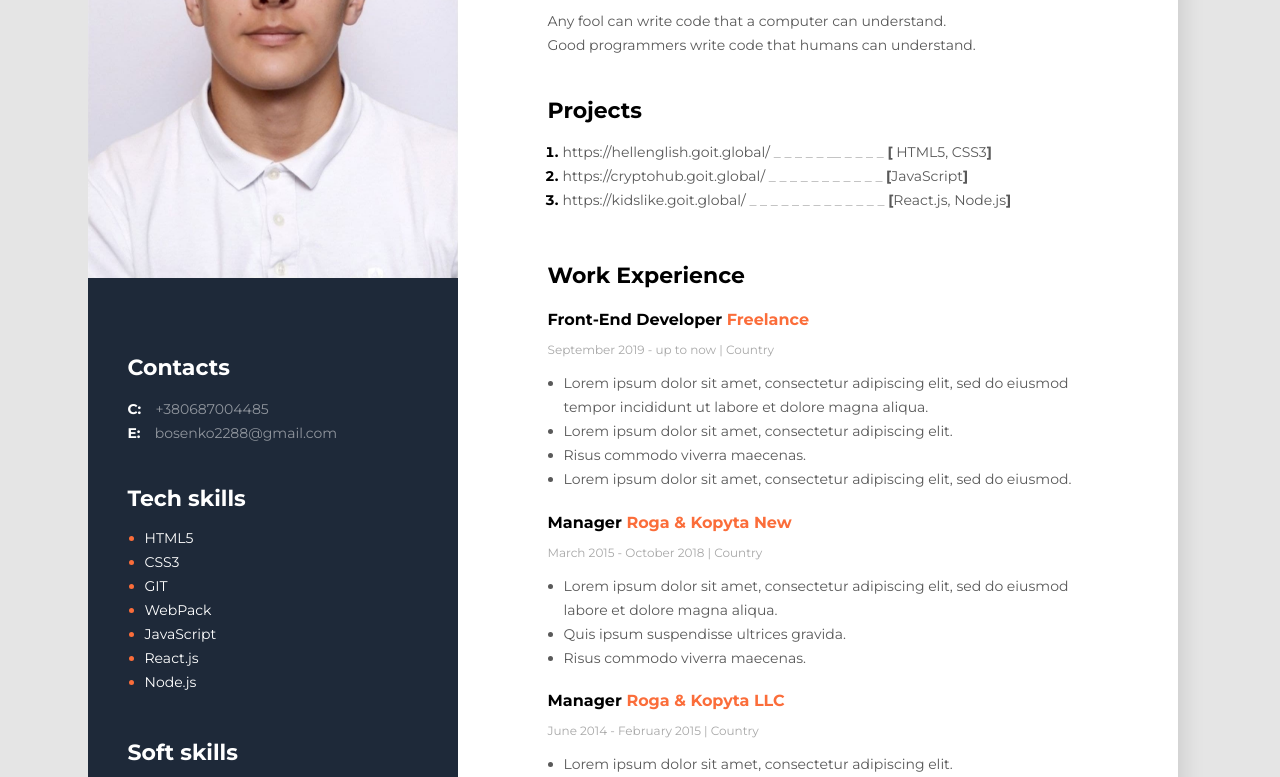
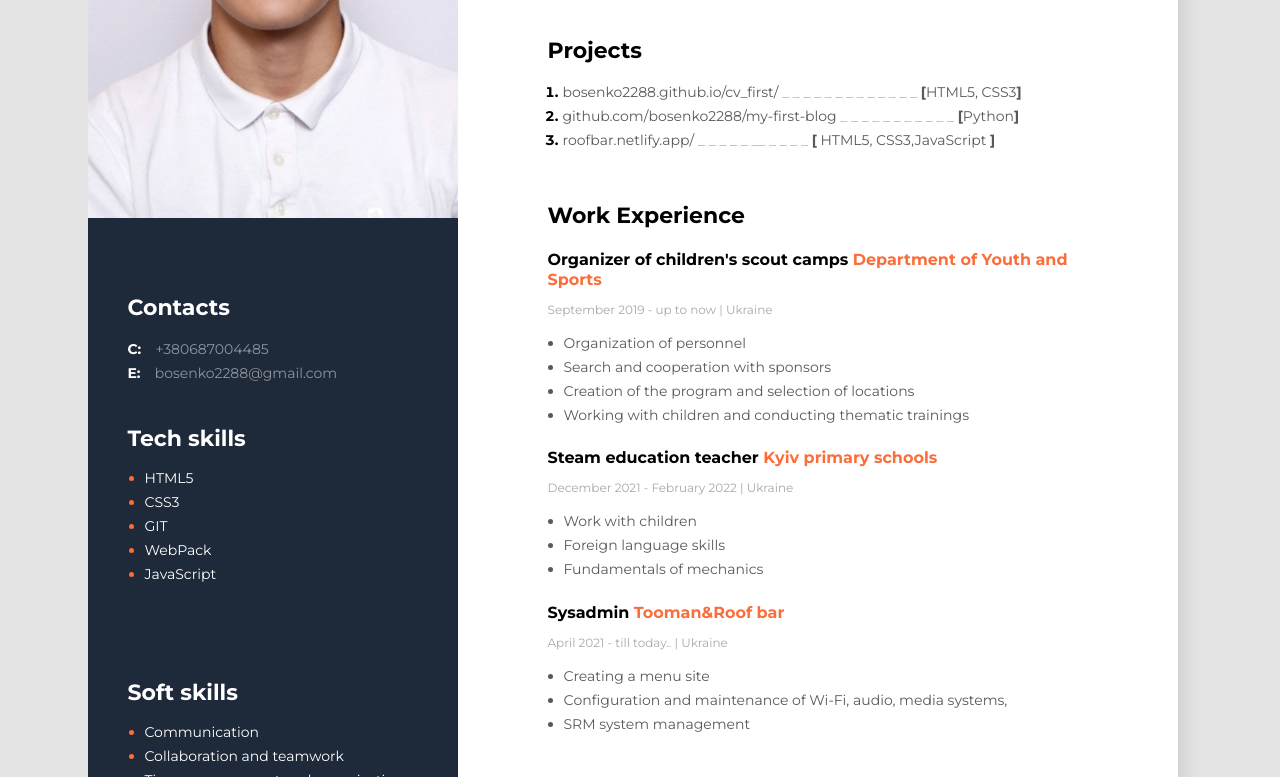
Before and after one commit to bosenko2288/cv, a plain HTML site: page index.html in a window 1280 px wide. Shown: the part 330-1107 px from the top of the page. Drawn offline with Linux system fonts and the light colour scheme.

Commit message:
Update index.html

```diff
--- a/index.html
+++ b/index.html
@@ -21,7 +21,6 @@
    <link rel="icon" type="image/png" href="photos/icon.png">
 </head>
 <body>
-<h1>test12</h1>
    <!--Main-->
 <div class="main">
 
@@ -41,27 +40,27 @@
         <div class="projects">
             <h3 class="main-title">Projects</h3>
             <ol class="project-list">
-                <li class="project-li"><a  href="https://hellenglish.goit.global/"target=_blank >
-                    <span class="project-full">
-                      https://hellenglish.goit.global/
-                      <span class="project-dots"> _ _ _ _ _ __ _ _ _ _</span>
-                      <span class="project-bracket">[</span> HTML5, CSS3<span class="project-bracket">]</span>
-                    </span>
-                  </a> </li>
-                <li class="project-li"><a href="https://cryptohub.goit.global/"target=_blank>
+              <li class="project-li"><a href="https://bosenko2288.github.io/cv_first/"target=_blank>
+                <span class="project-full">
+                  bosenko2288.github.io/cv_first/
+                  <span class="project-dots">_ _ _ _ _ _ _ _ _ _ _ _ _</span>
+                  <span class="project-bracket">[</span>HTML5, CSS3<span class="project-bracket">]</span>
+                </span>
+              </a></li>
+                <li class="project-li"><a href="https://github.com/bosenko2288/my-first-blog"target=_blank>
                   <span class="project-full">
-                    https://cryptohub.goit.global/
+                    github.com/bosenko2288/my-first-blog
                     <span class="project-dots">_ _ _ _ _ _ _ _ _ _ _</span>
-                    <span class="project-bracket">[</span>JavaScript<span class="project-bracket">]</span>
+                    <span class="project-bracket">[</span>Python<span class="project-bracket">]</span>
                   </span>
                   </a> </li>
-                <li class="project-li"><a href="https://kidslike.goit.global/"target=_blank>
+                <li class="project-li"><a  href="https://roofbar.netlify.app/"target=_blank >
                   <span class="project-full">
-                    https://kidslike.goit.global/
-                    <span class="project-dots">_ _ _ _ _ _ _ _ _ _ _ _ _</span>
-                    <span class="project-bracket">[</span>React.js, Node.js<span class="project-bracket">]</span>
+                    roofbar.netlify.app/
+                    <span class="project-dots"> _ _ _ _ _ __ _ _ _ _</span>
+                    <span class="project-bracket">[</span> HTML5, CSS3,JavaScript <span class="project-bracket">]</span>
                   </span>
-                </a></li>
+                </a> </li>
             </ol>
         </div>
 
@@ -70,40 +69,40 @@
             <h3 class="main-title">Work Experience</h3>
             <!--First work-->
             <div>
-                <h4 class="type-work">Front-End Developer <span class="place-work">Freelance</span>  </h4>
-                <p  class="date-work">September 2019 - up to now   |   Country</p>
+                <h4 class="type-work">Organizer of children's scout camps <span class="place-work">Department of Youth and Sports</span>  </h4>
+                <p  class="date-work">September 2019 - up to now   |   Ukraine</p>
                 <ul class="work-list">
-                    <li class="work-list"> <span class="work-detail" >Lorem ipsum dolor sit amet, consectetur adipiscing elit, sed do eiusmod tempor incididunt ut labore et dolore magna aliqua. </span> </li>
-                    <li class="work-list"><span class="work-detail" >Lorem ipsum dolor sit amet, consectetur adipiscing elit.</span></li>
-                    <li class="work-list"><span class="work-detail" >Risus commodo viverra maecenas.</span> </li>
-                    <li class="work-list"><span class="work-detail" >Lorem ipsum dolor sit amet, consectetur adipiscing elit, sed do eiusmod. </span></li>
+                    <li class="work-list"> <span class="work-detail" >Organization of personnel</span> </li>
+                    <li class="work-list"><span class="work-detail" >Search and cooperation with sponsors</span></li>
+                    <li class="work-list"><span class="work-detail" >Creation of the program and selection of locations</span> </li>
+                    <li class="work-list"><span class="work-detail" >Working with children and conducting thematic trainings </span></li>
                 </ul>
             </div>
 
              <!--Second work-->
             <div>
-                <h4 class="type-work">Manager <span class="place-work">Roga & Kopyta New</span>  </h4>
-                <p class="date-work">March 2015 - October 2018   |   Country</p>
+                <h4 class="type-work">Steam education teacher <span class="place-work">Kyiv primary schools </span>  </h4>
+                <p class="date-work">December 2021 - February 2022   |   Ukraine</p>
                 <ul class="work-list">
-                    <li class="work-list"><span class="work-detail" >Lorem ipsum dolor sit amet, consectetur adipiscing elit, sed do eiusmod labore et dolore magna aliqua.</span>  </li>
-                    <li class="work-list"><span class="work-detail" >Quis ipsum suspendisse ultrices gravida.</span></li>
-                    <li class="work-list"><span class="work-detail" >Risus commodo viverra maecenas. </span></li>
+                    <li class="work-list"><span class="work-detail" >Work with children</span>  </li>
+                    <li class="work-list"><span class="work-detail" >Foreign language skills</span></li>
+                    <li class="work-list"><span class="work-detail" >Fundamentals of mechanics</span></li>
                 </ul>
             </div>
 
              <!--Third work-->
             <div>
-                <h4 class="type-work">Manager <span class="place-work">Roga & Kopyta LLC</span>  </h4>
-                <p class="date-work">June 2014 - February 2015   |   Country</p>
+                <h4 class="type-work">Sysadmin <span class="place-work">Tooman&Roof bar</span>  </h4>
+                <p class="date-work">April 2021 - till today..   |   Ukraine</p>
                 <ul class="work-list">
                     <li class="work-list"> <span class="work-detail" >
-                      Lorem ipsum dolor sit amet, consectetur adipiscing elit.
+                      Creating a menu site
                     </span>  </li>
                     <li class="work-list"> <span class="work-detail" >
-                      Quis ipsum suspendisse ultrices gravida.
+                      Сonfiguration and maintenance of Wi-Fi, audio, media systems,
                     </span>  </li>
                     <li class="work-list"> <span class="work-detail" >
-                      Risus commodo viverra maecenas.
+                      SRM system management
                     </span>  </li>
                 </ul>
             </div>
@@ -163,8 +162,7 @@
                 <li> <span class="tech-list-text">GIT</span> </li>
                 <li> <span class="tech-list-text">WebPack</span> </li>
                 <li> <span class="tech-list-text">JavaScript</span> </li>
-                <li> <span class="tech-list-text">React.js</span> </li>
-                <li> <span class="tech-list-text">Node.js</span> </li>
+
             </ul>
 
         </div>
```
